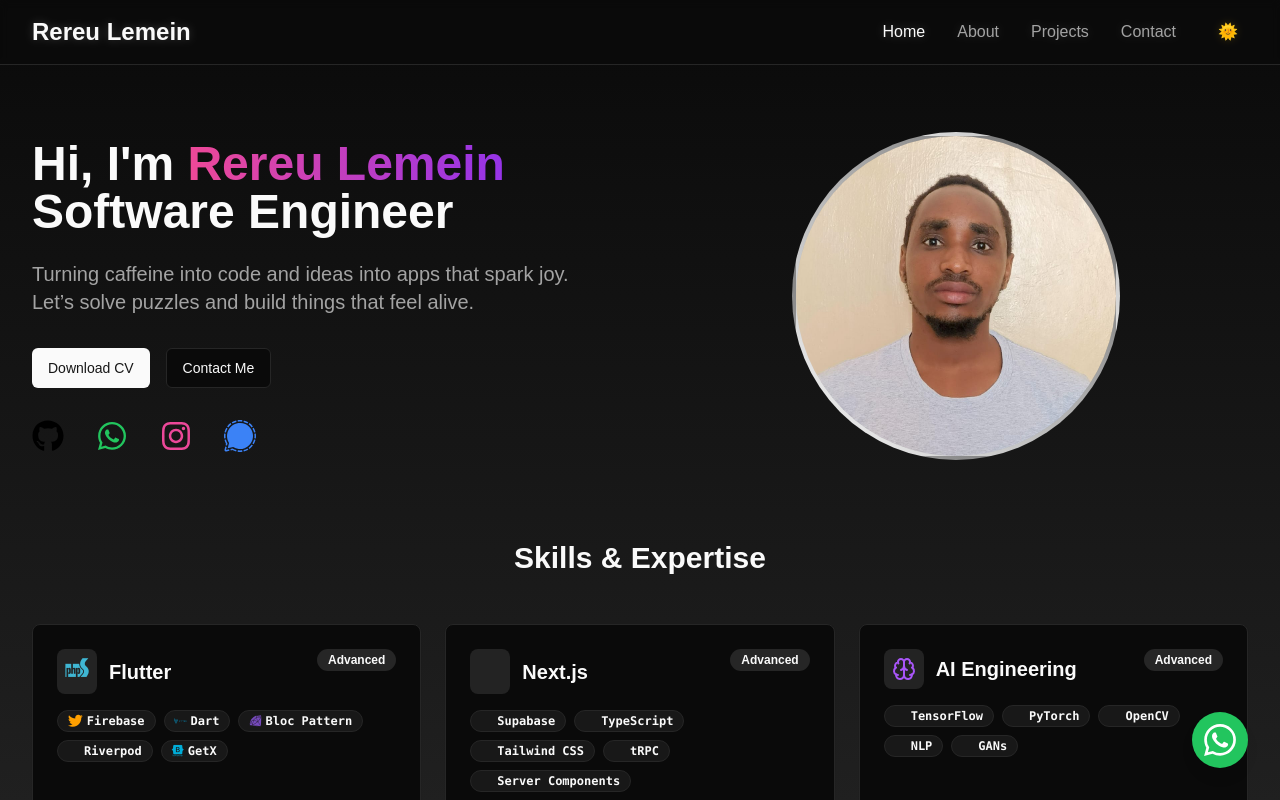
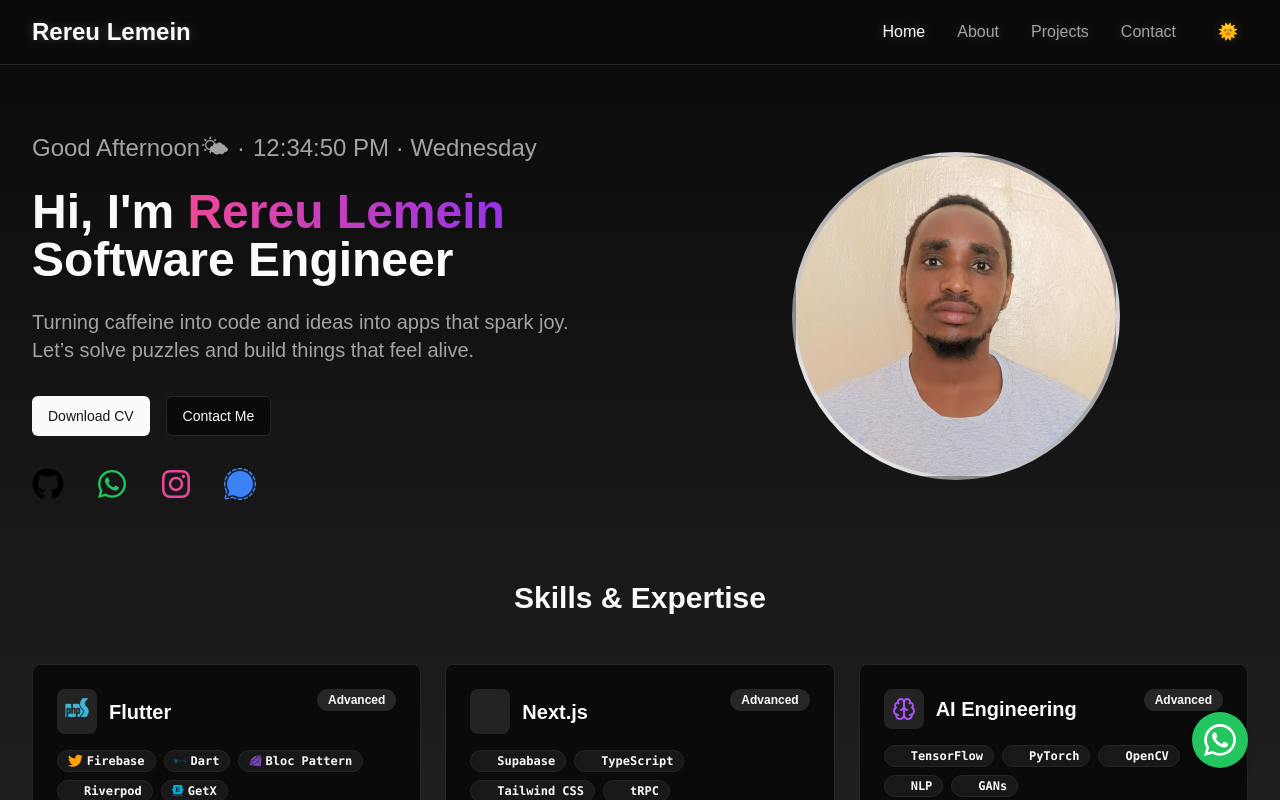
Before and after one commit to Mikhail-Tal-khal/Mikhail-Tal-Rereu, a Next.js app: page / in a window 1280 px wide. Shown: the top 800 px of the page. Built offline with nearby package versions, Linux system fonts and the light colour scheme; some icons are missing.

Commit message:
Time Frame formmat

```diff
--- a/app/components/HeroSection.tsx
+++ b/app/components/HeroSection.tsx
@@ -1,23 +1,24 @@
 import { useEffect, useState } from "react";
 import { Button } from "@/components/ui/button";
-import { Github, Linkedin, Twitter } from "lucide-react";
 import { FaWhatsapp, FaInstagram } from "react-icons/fa";
 import { FaSignalMessenger, FaGithub } from "react-icons/fa6";
 
 export default function HeroSection() {
   const [mounted, setMounted] = useState(false);
   const [greeting, setGreeting] = useState("");
+  const [timeDay, setTimeDay] = useState("");
   const phoneNumber = "+254768871004";
   const signalPhoneNumber = "+254701506538";
 
   useEffect(() => {
     setMounted(true);
 
-    const updateGreeting = () => {
+    const updateDateTime = () => {
       const now = new Date();
       const hours = now.getHours();
+
+      // Set greeting
       let newGreeting = "Hello";
-
       if (hours >= 5 && hours < 12) {
         newGreeting = "Good Morning☀️";
       } else if (hours >= 12 && hours < 17) {
@@ -25,12 +26,33 @@ export default function HeroSection() {
       } else {
         newGreeting = "Good Evening🌙";
       }
+      setGreeting(newGreeting);
 
-      setGreeting(newGreeting);
+      // Set time and day with seconds
+      try {
+        const timeOptions = {
+          hour: "numeric",
+          minute: "2-digit",
+          second: "2-digit", // Added seconds here
+          hour12: true
+        } as const;
+
+        const dateOptions = {
+          weekday: "long"
+        } as const;
+
+        const timeString = now.toLocaleTimeString("en-US", timeOptions);
+        const dayString = now.toLocaleDateString("en-US", dateOptions);
+
+        setTimeDay(`${timeString} · ${dayString}`);
+      } catch (error) {
+        console.error("Error formatting time/date:", error);
+        setTimeDay("Loading time...");
+      }
     };
 
-    updateGreeting();
-    const interval = setInterval(updateGreeting, 1000 * 60);
+    updateDateTime();
+    const interval = setInterval(updateDateTime, 1000);
     return () => clearInterval(interval);
   }, []);
 
@@ -47,6 +69,13 @@ export default function HeroSection() {
       <div className="grid grid-cols-1 lg:grid-cols-2 gap-8 lg:gap-12 items-center">
         {/* Text Content */}
         <div className="order-2 lg:order-1 mt-8 lg:mt-0">
+          {/* Date and Time */}
+          <div className="mb-6 text-xl sm:text-2xl text-muted-foreground">
+            <span className="font-medium">{greeting}</span>
+            <span className="mx-2">·</span>
+            <span>{timeDay || "Loading time..."}</span>
+          </div>
+
           <h1 className="text-4xl sm:text-5xl font-bold mb-6">
             Hi, I'm{" "}
             <span className="inline-block bg-gradient-to-r from-yellow-400 via-pink-500 to-purple-600 bg-clip-text text-transparent bg-[length:200%_auto] animate-gradient-shift">
@@ -55,12 +84,12 @@ export default function HeroSection() {
             <br />
             Software Engineer
           </h1>
+
           <p className="text-lg sm:text-xl text-muted-foreground mb-8">
             Turning caffeine into code and ideas into apps that spark joy. Let’s
             solve puzzles and build things that feel alive.
           </p>
 
-          {/* Call-to-action buttons */}
           <div className="flex flex-col sm:flex-row gap-4 mb-8">
             <Button asChild className="w-full sm:w-auto">
               <a href="/document-cv/rereu-lemein-khaled.pdf" download>
@@ -72,7 +101,6 @@ export default function HeroSection() {
             </Button>
           </div>
 
-          {/* Social Media & Messaging Buttons */}
           <div className="flex flex-wrap gap-8 justify-center sm:justify-start">
             <a
               href="https://github.com/Mikhail-Tal-khal"
@@ -97,7 +125,6 @@ export default function HeroSection() {
           </div>
         </div>
 
-        {/* Image Container */}
         <div className="relative order-1 lg:order-2 flex justify-center">
           <div className="aspect-square rounded-full bg-gradient-to-tr from-primary to-primary/20 overflow-hidden border-4 border-primary/20">
             <img
--- a/app/globals.css
+++ b/app/globals.css
@@ -88,7 +88,37 @@
   background-size: 200% 200%;
   animation: gradient-shift 4s ease infinite;
 }
+@keyframes gradient-shift {
+  0% {
+    background-position: 0% 50%;
+  }
+  50% {
+    background-position: 100% 50%;
+  }
+  100% {
+    background-position: 0% 50%;
+  }
+}
 
+@keyframes pulse-slow {
+  0%, 100% {
+    transform: scale(1);
+    opacity: 1;
+  }
+  50% {
+    transform: scale(1.02);
+    opacity: 0.9;
+  }
+}
+
+.animate-gradient-shift {
+  background-size: 200% 200%;
+  animation: gradient-shift 4s ease infinite;
+}
+
+.animate-pulse-slow {
+  animation: pulse-slow 3s ease-in-out infinite;
+}
 
 @layer base {
   * {
--- a/app/layout.tsx
+++ b/app/layout.tsx
@@ -5,6 +5,8 @@ import localFont from 'next/font/local';
 import { ThemeProvider } from "@/components/theme-provider";
 import Navbar from "@/app/components/Navbar";
 import FooterSection from "@/app/components/FooterSection";
+import { Analytics } from "@vercel/analytics/react"
+import { SpeedInsights } from '@vercel/speed-insights/next';
 import 'devicon/devicon.min.css';
 
 const inter = localFont({
@@ -33,6 +35,8 @@ export default function RootLayout({
           disableTransitionOnChange
         >
           <Navbar />
+          <Analytics />
+          <SpeedInsights />
           <main className="pt-1 pb-4 min-h-screen"> {/* Increased bottom padding */}
             {children}
           </main>
--- a/package.json
+++ b/package.json
@@ -41,6 +41,8 @@
     "@types/node": "20.6.2",
     "@types/react": "18.2.22",
     "@types/react-dom": "18.2.7",
+    "@vercel/analytics": "^1.5.0",
+    "@vercel/speed-insights": "^1.2.0",
     "autoprefixer": "10.4.15",
     "class-variance-authority": "^0.7.0",
     "clsx": "^2.1.1",
```
Also changed, not shown: 1 other file (tests, documents, lock files or other folders).
